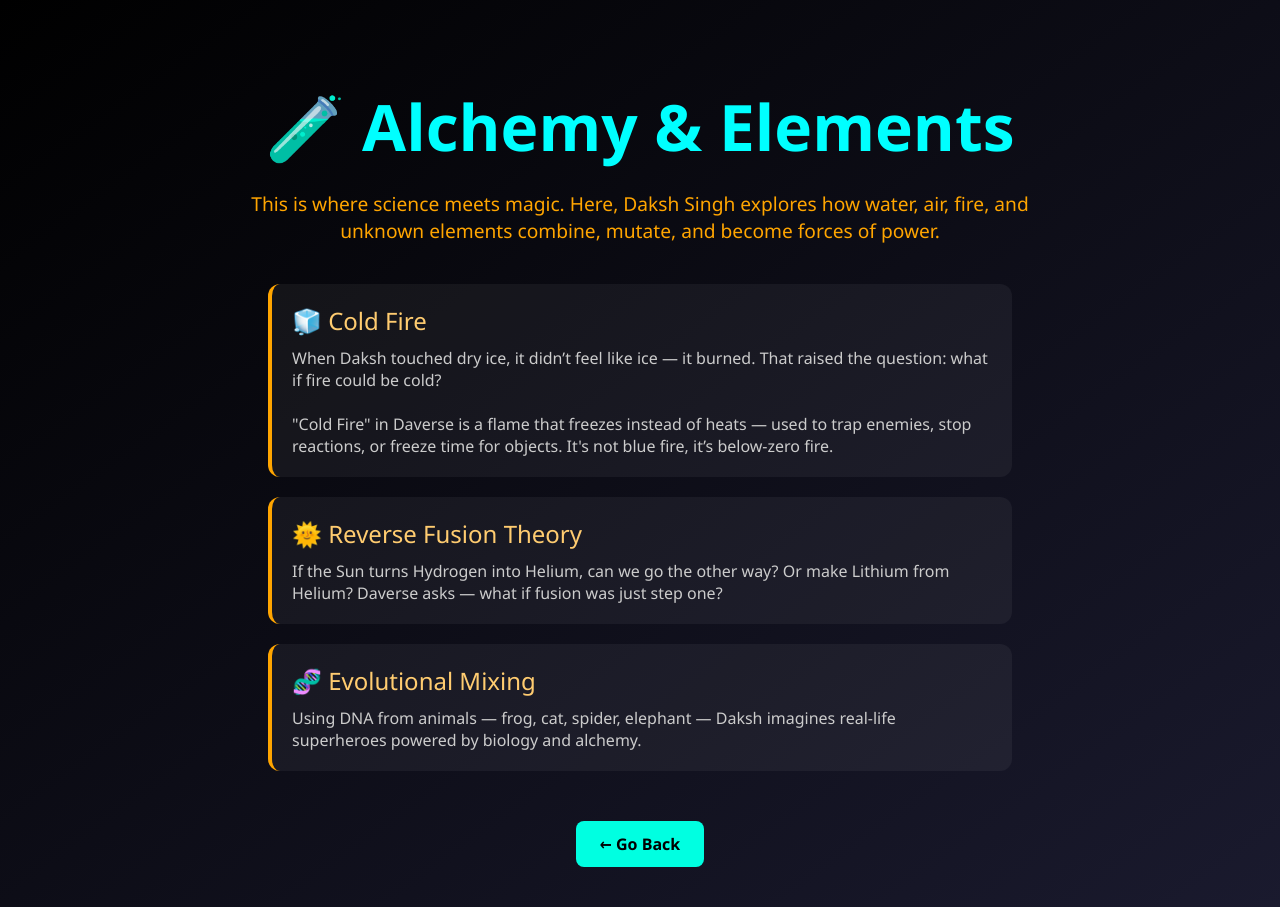
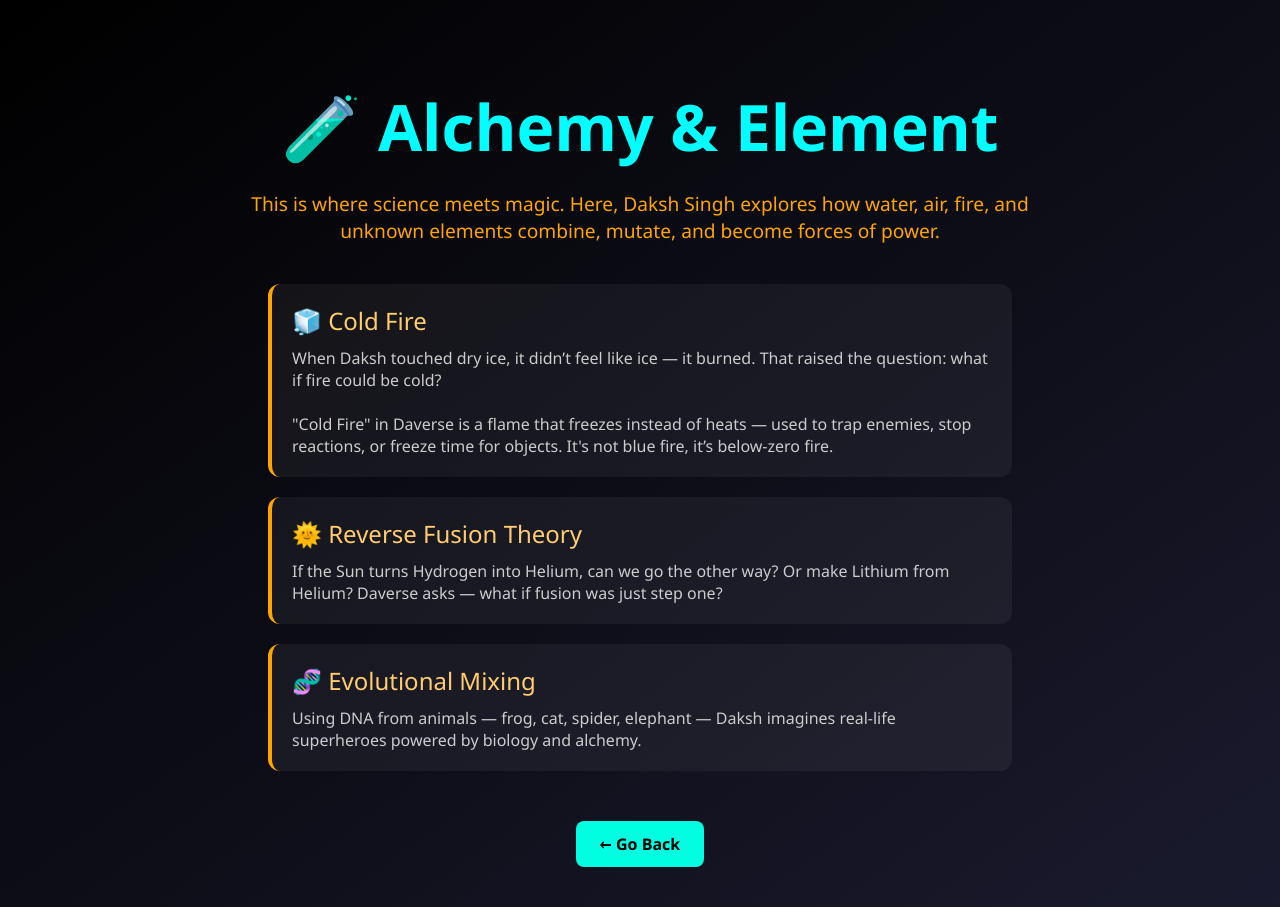
Before and after one commit to Daksh-Singh5/Daverse-my-universe, a plain HTML site: page alchemy.html in a window 1280 px wide. Drawn offline with Linux system fonts and the light colour scheme.

Commit message:
publish 2

```diff
--- a/alchemy.html
+++ b/alchemy.html
@@ -50,7 +50,7 @@
   </style>
 </head>
 <body>
-  <h1>🧪 Alchemy & Elements</h1>
+  <h1>🧪 Alchemy & Element</h1>
   <p class="intro">
     This is where science meets magic. Here, Daksh Singh explores how water, air, fire, and unknown elements
     combine, mutate, and become forces of power.
```
